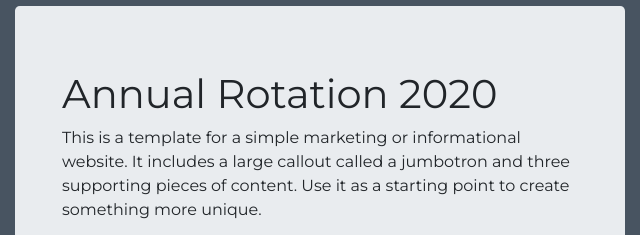
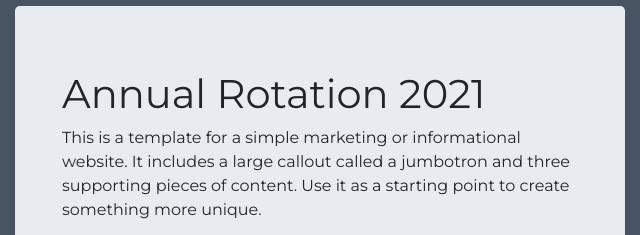
Before and after one commit to geneSaiyan/TestGene, a plain HTML site: page home.html in a window 1280 px wide. Shown: the part 157-392 px from the top of the page, 320-960 px from the left. Drawn offline with nearby package versions, Linux system fonts and the light colour scheme.

Commit message:
Changed 2020 to 2021

```diff
--- a/home.html
+++ b/home.html
@@ -126,7 +126,7 @@
   <div class="col-lg-6">
     <div class="jumbotron">
           <div class="container">
-            <h1>Annual Rotation 2020</h1>
+            <h1>Annual Rotation 2021</h1>
             <p>This is a template for a simple marketing or informational website. It includes a large callout called a jumbotron and three supporting pieces of content. Use it as a starting point to create something more unique.</p>
             <p><a class="btn btn-success btn-lg" href="#" role="button">Learn more »</a></p>
           </div>
```
